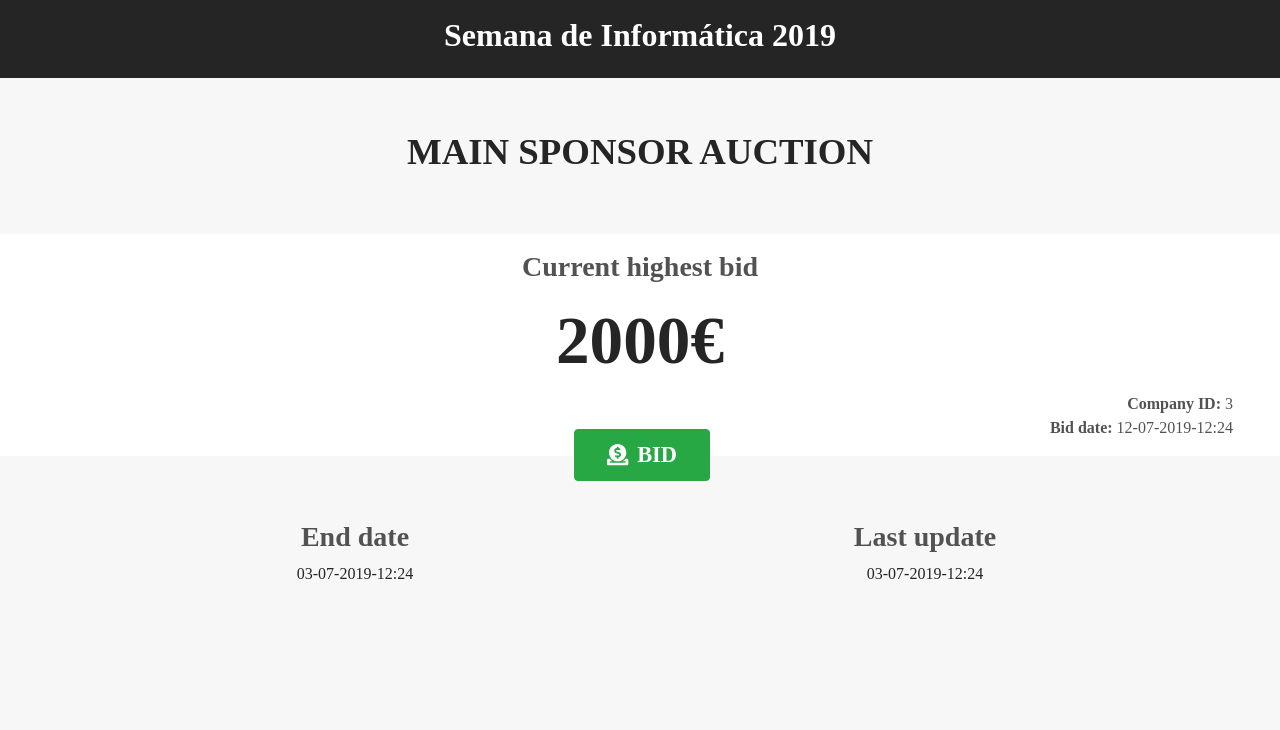
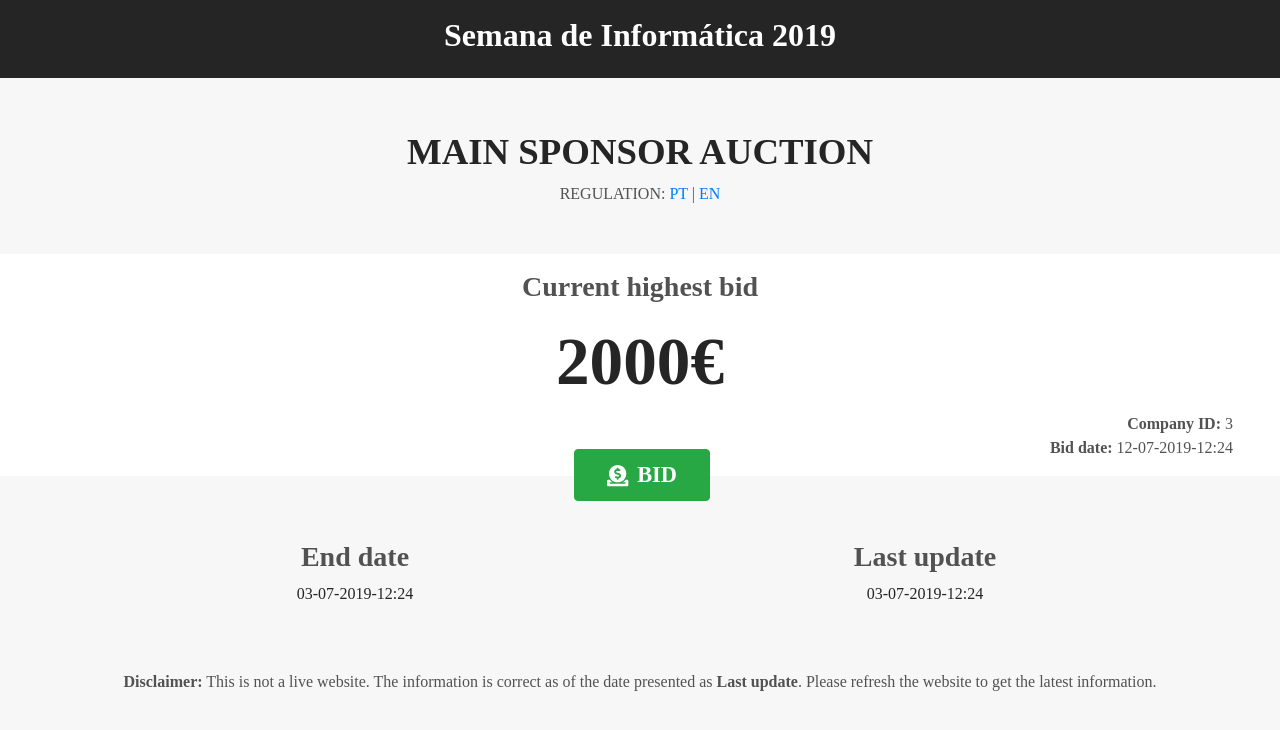
Before and after one commit to semanadeinformatica/auction-website-19, a Gatsby site: page / in a window 1280 px wide. Built offline with nearby package versions, Linux system fonts and the light colour scheme; Gatsby itself is replaced by a stand-in of ours.

Commit message:
Finished styling

```diff
--- a/src/components/header.js
+++ b/src/components/header.js
@@ -15,6 +15,17 @@ export default () => (
                 <h1 className="text-center">
                     Main Sponsor Auction
                 </h1>
+                <p className="text-center">
+                REGULATION:
+                    {' '}
+                    <a href="cenas">
+                    PT
+                    </a>
+                    {' | '}
+                    <a href="cenas">
+                    EN
+                    </a>
+                </p>
             </Col>
         </Row>
     </Container>
--- a/src/components/info.js
+++ b/src/components/info.js
@@ -4,6 +4,7 @@ import { Container, Row, Col } from "reactstrap";
 import PropTypes from "prop-types";
 
 const Info = ({end, update}) => (
+    <>
         <Container id="info">
             <Row>
                 <Col>
@@ -24,6 +25,26 @@ const Info = ({end, update}) => (
                 </Col>
             </Row>
         </Container>
+        <Container fluid>
+            <Row>
+                <Col
+                    id="disclaimer"
+                    className="text-center"
+                >
+                    <strong>
+						Disclaimer:
+                    </strong>
+                    {' '}
+					This is not a live website. The information is correct as of the date presented as
+                    {' '}
+                    <strong>
+						Last update
+                    </strong>
+					. Please refresh the website to get the latest information.
+                </Col>
+            </Row>
+        </Container>
+    </>
 );
 
 Info.propTypes = {
--- a/src/components/layout.css
+++ b/src/components/layout.css
@@ -22,10 +22,6 @@ a {
   text-decoration: none;
 }
 
-.text-center {
-  text-align: center;
-}
-
 #header-wrapper {
 	background-color: var(--main-dark);
   color: white;
@@ -42,6 +38,12 @@ a {
   text-transform: uppercase;
   padding: 1.4em;
   font-weight: bold;
+  padding-bottom: 0em;
+}
+
+#title-wrapper p {
+  margin-bottom: 3em;
+  color: var(--accent-dark);
 }
 
 #bid-section {
@@ -52,13 +54,6 @@ a {
 .title {
   font-weight: bold;
   color: var(--accent-dark);
-}
-
-section {
-  display: flex;
-  flex-direction: column;
-  justify-content: center;
-  align-items: center;
 }
 
 #bid-value {
@@ -103,3 +98,8 @@ section {
 #info {
   margin-top: 4em;
 }
+
+#disclaimer {
+  margin-top: 3em;
+  color: var(--accent-dark);
+}
```
Lines whose indentation alone changed are shown as unchanged.
